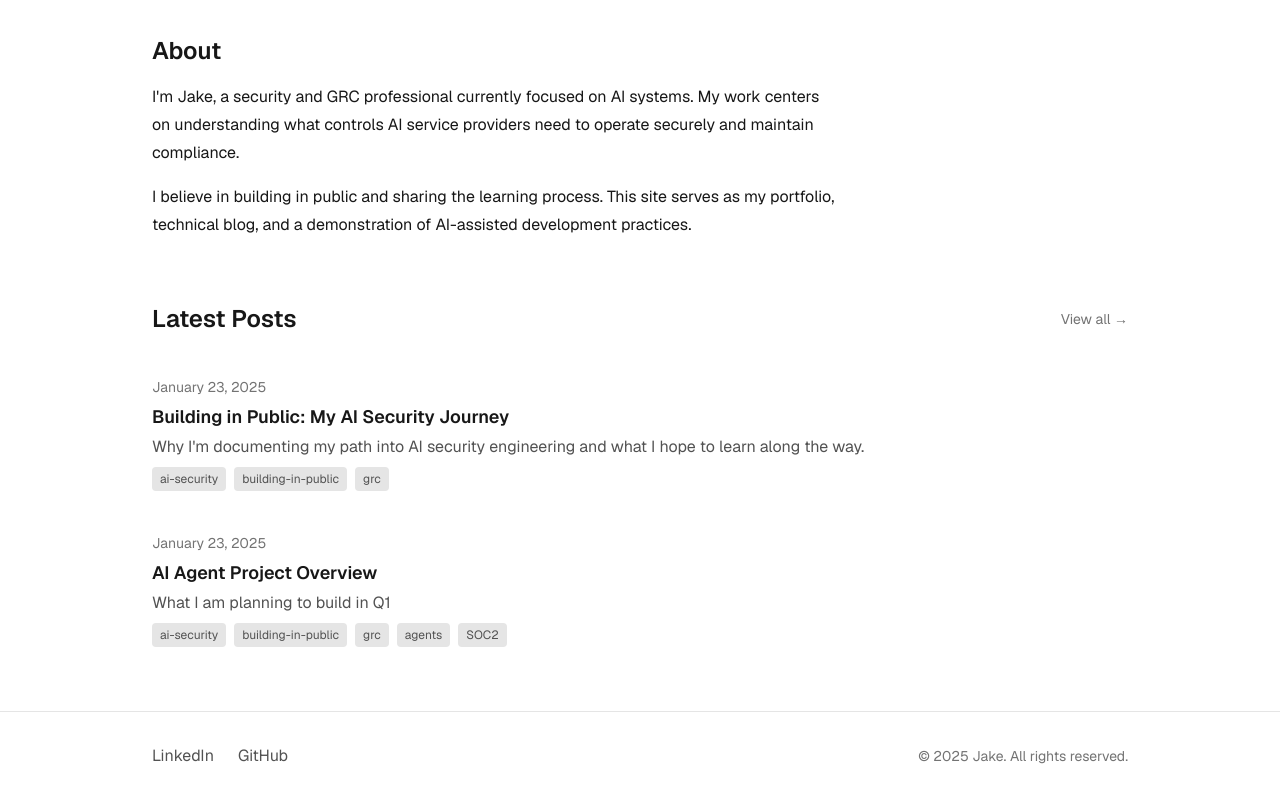
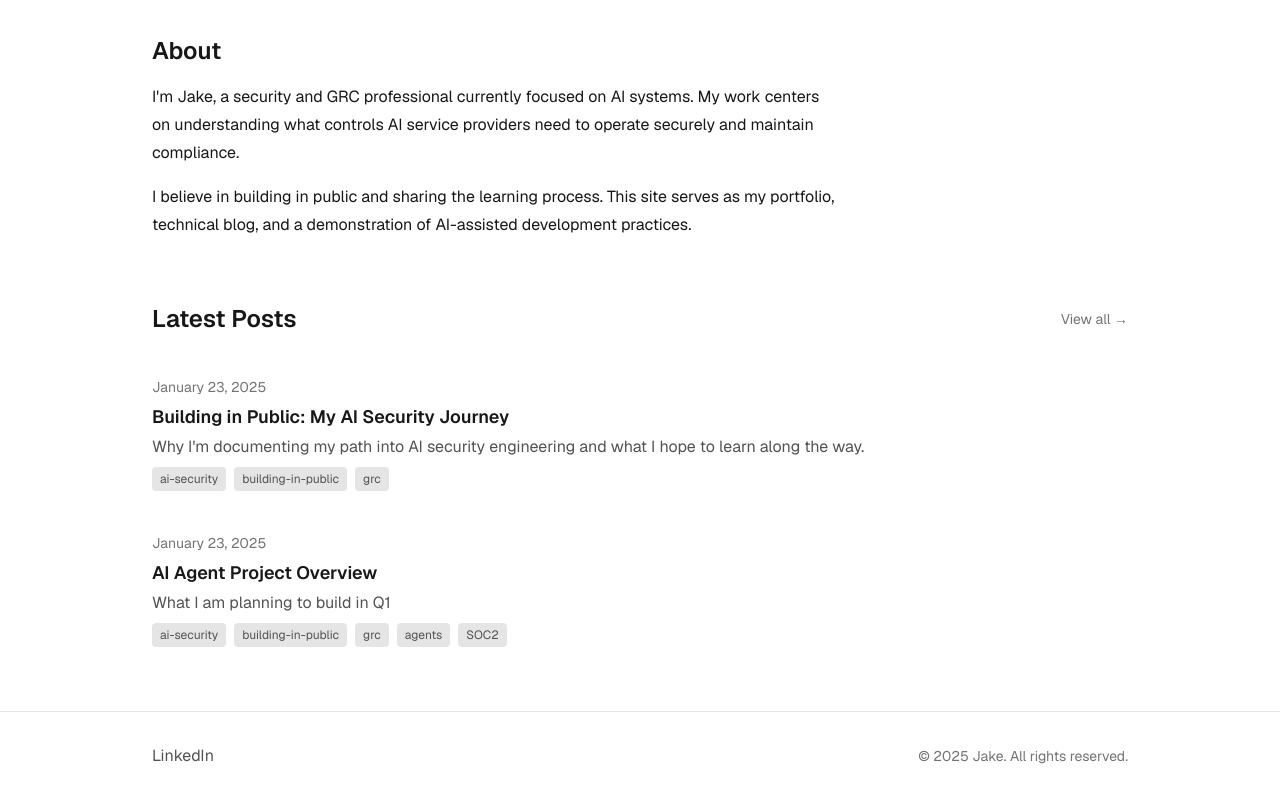
Before and after one commit to jacobvself47/personal-web-site, a Next.js app: page / in a window 1280 px wide. Shown: the part 638-1438 px from the top of the page. Built offline with nearby package versions, Linux system fonts and the light colour scheme.

Commit message:
remove github link

```diff
--- a/src/components/Footer.tsx
+++ b/src/components/Footer.tsx
@@ -4,11 +4,7 @@ const socialLinks = [
   {
     href: "https://linkedin.com/in/jacobvself",
     label: "LinkedIn",
-  },
-  {
-    href: "https://github.com/jacobvself47",
-    label: "GitHub",
-  },
+  }
 ];
 
 export default function Footer() {
```
